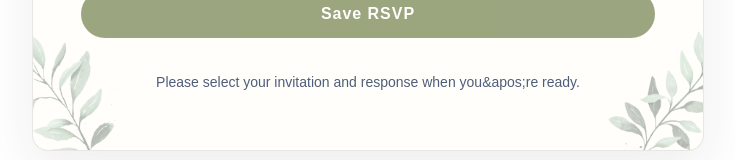
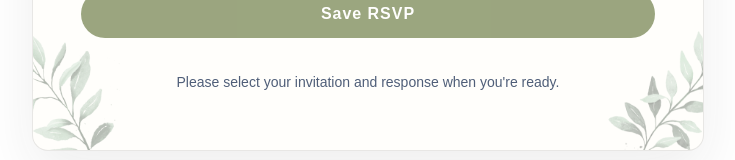
Before and after one commit to ianmarquez/kate-renzo-wedding-site, a Next.js app: page /rsvp in a window 1280 px wide. Shown: the part 604-764 px from the top of the page, without its empty margins (272-1007 px from the left). Built offline with nearby package versions, Linux system fonts and the light colour scheme.

Commit message:
chore: change &apos; to ' due to react behavior

```diff
--- a/src/app/rsvp/rsvp-form.tsx
+++ b/src/app/rsvp/rsvp-form.tsx
@@ -421,7 +421,7 @@ export default function RsvpForm({
               ? `Thank you, ${selectedInvitee?.name}. Your RSVP has been saved.`
               : submissionState === "error"
                 ? errorMessage
-                : "Please select your invitation and response when you&apos;re ready."}
+                : "Please select your invitation and response when you're ready."}
           </p>
         </div>
       </motion.section>
```
